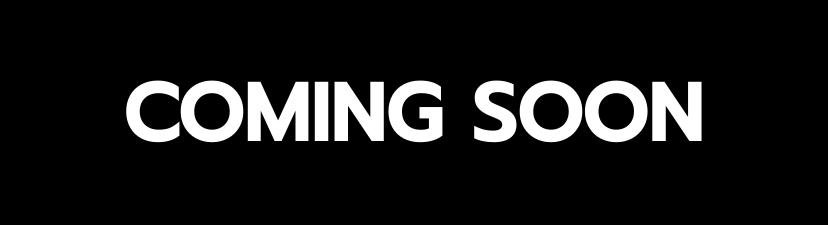
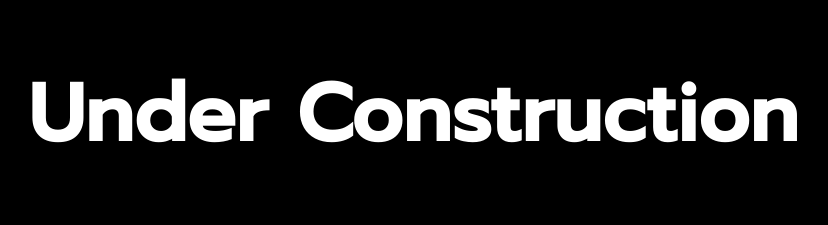
Before and after one commit to shaharnoy/RinovateSite, a plain HTML site: page index.html in a window 1280 px wide. Shown: the top 225 px of the page, without its empty margins (227-1055 px from the left). Drawn offline with Linux system fonts and the light colour scheme.

Commit message:
header change

```diff
--- a/index.html
+++ b/index.html
@@ -9,7 +9,6 @@ body {
 h1 {
   text-align: center;
   color: white;
-  text-transform: uppercase;
   font-size: 5em;
   font-family: 'Prompt', sans-serif;
   font-weight: 700;
@@ -28,7 +27,7 @@ img {
 </head>
 <body>
 
-<h1>COMING SOON</h1>
+<h1>Under Construction</h1>
 <div style="text-align:center;">
   <img src="Rinovate_LogoIcon.svg">
 </div>
```
